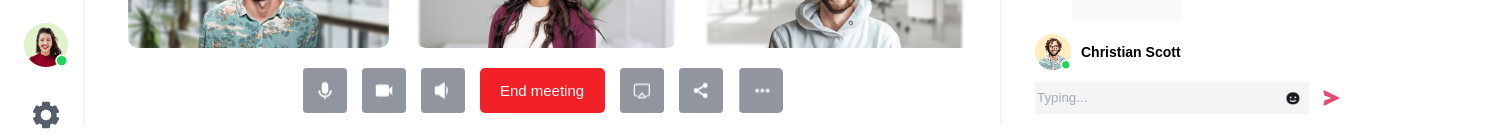
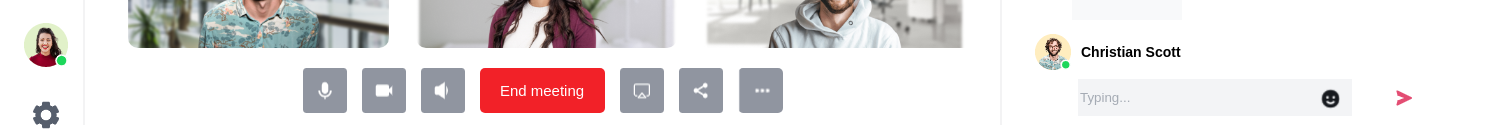
Before and after one commit to tnphat203/BaiTapTuan4, a plain HTML site: page index.html in a window 1280 px wide. Shown: the part 763-903 px from the top of the page, 1498 px wide, since content can reach past the window. Drawn offline with Linux system fonts and the light colour scheme.

Commit message:
fix right-bottom-chat

```diff
--- a/style.css
+++ b/style.css
@@ -306,10 +306,12 @@ main{
     height: 55px;
     align-items: center;
     position: relative;
+    gap: 30px;
+    padding-left: 43px;
 }
 .right-bottom-chat-bar{
     display: flex;
-    height: 30px;
+    height: 35px;
     width: 270px;
     background-color: #f3f4f6;
     border: none;
@@ -319,8 +321,7 @@ main{
 }
 .right-bottom-smile-icon{
     position: absolute;
-    width: 15px;
-    height: 15px;
-    top: 21px;
-    left: 250px;
+    width: 20px;
+    top: 18px;
+    left: 285px;
 }
```
